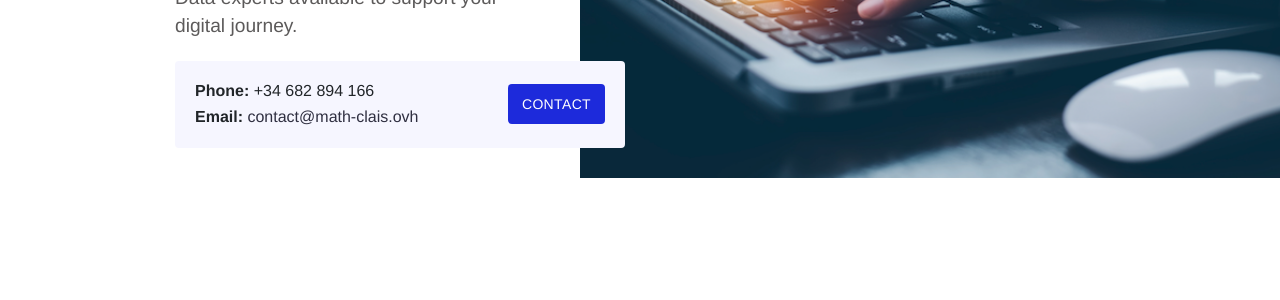
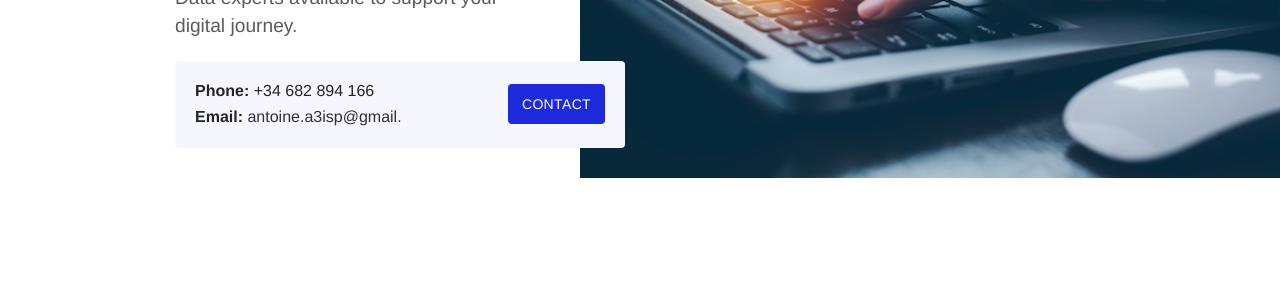
Before and after one commit to A3I-DataScience/A3I-DatScience.github.io, a Jekyll site: the page built from index.md, in a window 1280 px wide. Shown: the part 327-627 px from the top of the page. Built offline with Jekyll 4.4.1, drawn with Linux system fonts in a browser that asks for light colours.

Commit message:
Update contact.yml

```diff
--- a/_data/contact.yml
+++ b/_data/contact.yml
@@ -1,3 +1,3 @@
-email: 'contact@math-clais.ovh'
+email: 'antoine.a3isp@gmail.'
 phone: '+34 682 894 166'
 contact_button_link: 'contact'
```
